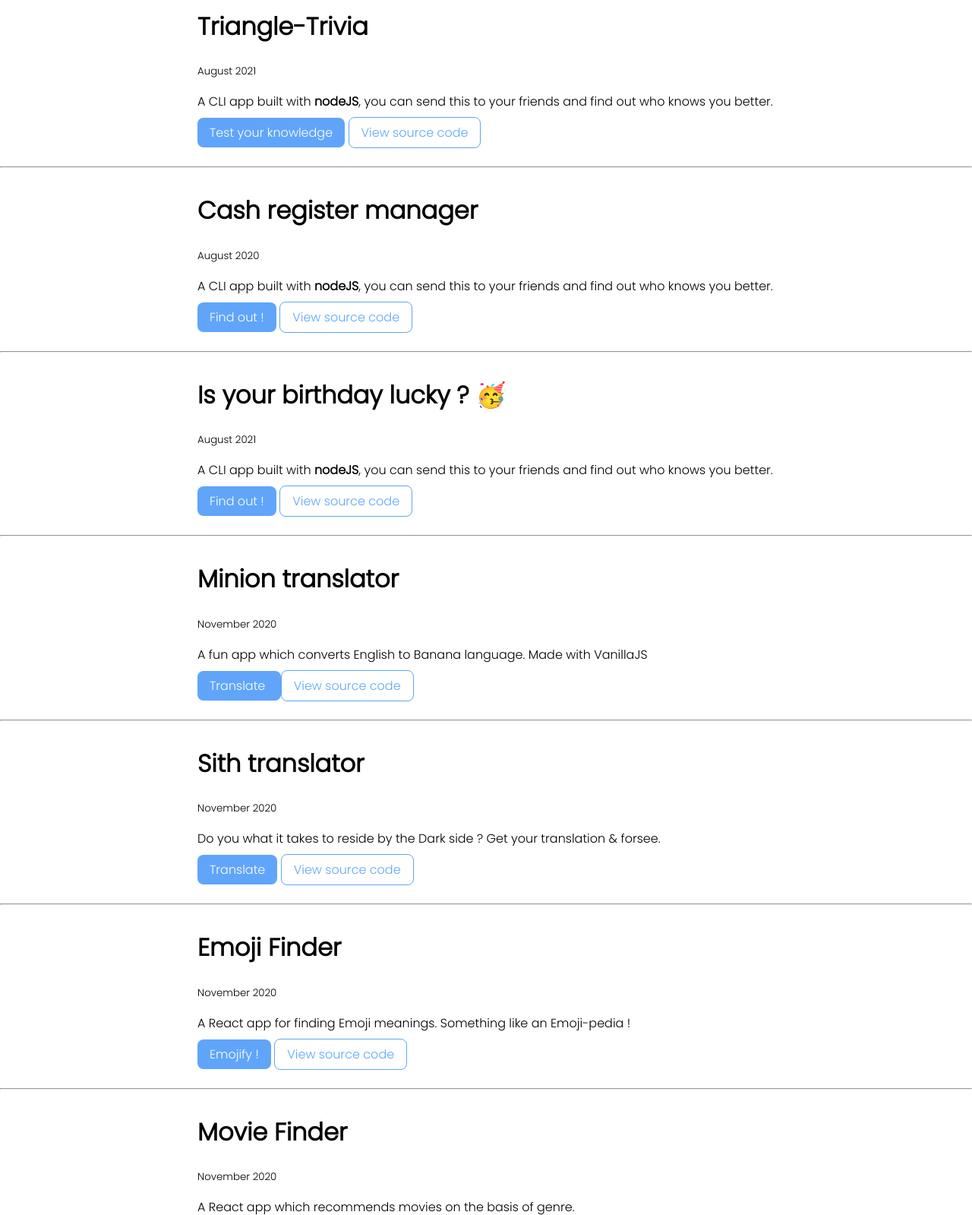
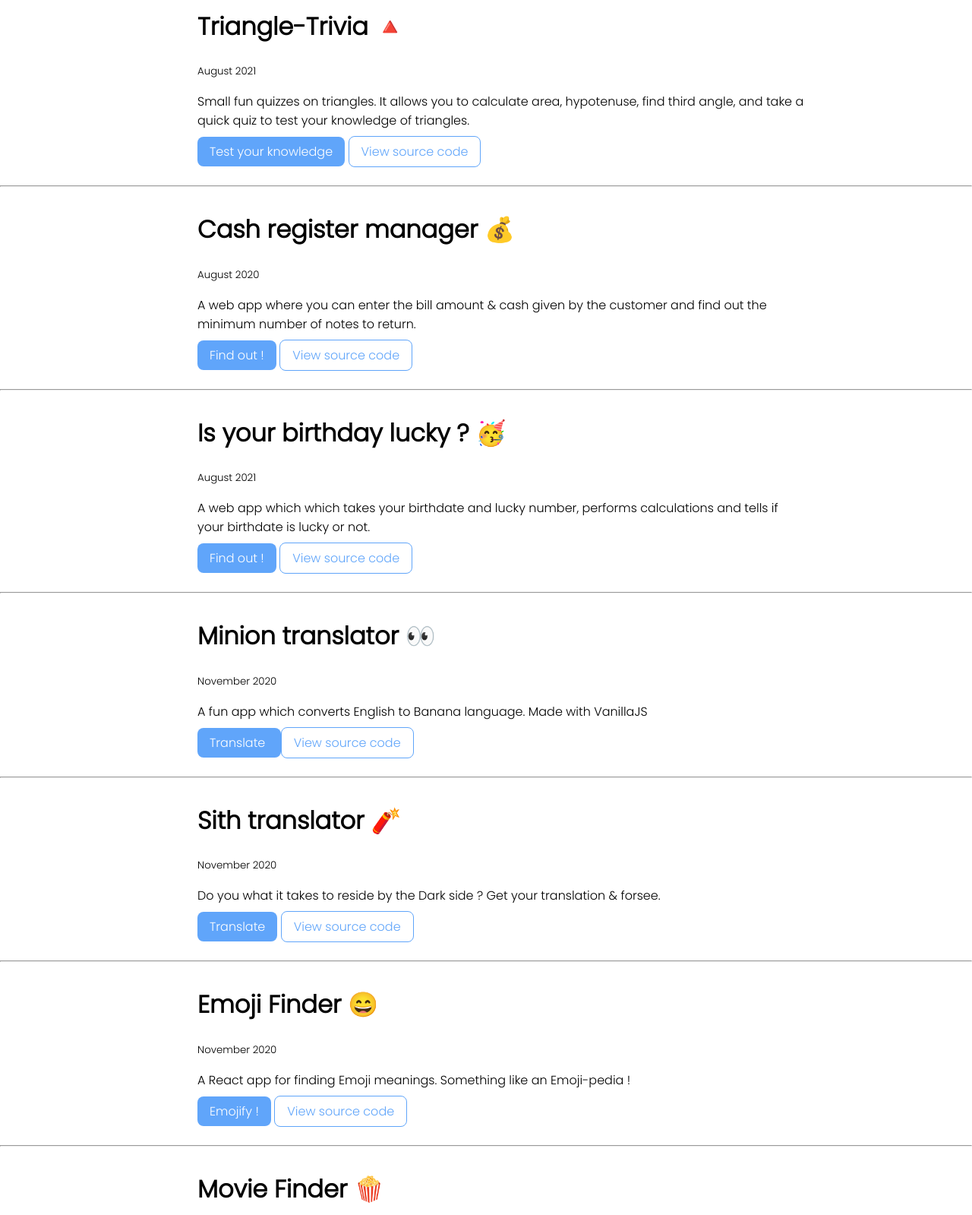
Before and after one commit to thenorthkun/Dhruv-Portfolio, a plain HTML site: page Projects.html in a window 1280 px wide. Shown: the part 1060-2659 px from the top of the page at 76% size. Drawn offline with Linux system fonts and the light colour scheme.

Commit message:
Update Projects.html

```diff
--- a/Projects.html
+++ b/Projects.html
@@ -65,9 +65,9 @@
     <ul class="list-non-bullet"reversed>
         <li>
             <div class="container-center">
-                <h1>Triangle-Trivia</h1>
+                <h1>Triangle-Trivia 🔺</h1>
                 <small>August 2021</small>
-                <p>A CLI app built with <strong>nodeJS</strong>, you can send this to your friends and find out who knows you better.</p>
+                <p>Small fun quizzes on triangles. It allows you to calculate area, hypotenuse, find third angle, and take a quick quiz to test your knowledge of triangles.</p>
 
                 <a class="First-link"href="https://triangle-trivia-app.netlify.app/">Test your knowledge</a>
                 <a class="Second-link"href="https://github.com/Dhruv-VINT/Triangle-Trivia">View source code</a>
@@ -82,9 +82,10 @@
     <ul class="list-non-bullet"reversed>
         <li>
             <div class="container-center">
-                <h1>Cash register manager</h1>
+                <h1>Cash register manager 💰</h1>
                 <small>August 2020</small>
-                <p>A CLI app built with <strong>nodeJS</strong>, you can send this to your friends and find out who knows you better.</p>
+                <p>A web app where you can enter the bill amount & cash given by the customer and
+                    find out the minimum number of notes to return.</p>
 
                 <a class="First-link"href="https://cash-register-manager1.netlify.app">Find out !</a>
                 <a class="Second-link"href="https://github.com/Dhruv-VINT/Cash-manager-register">View source code</a>
@@ -101,7 +102,8 @@
             <div class="container-center">
                 <h1>Is your birthday lucky ? 🥳</h1>
                 <small>August 2021</small>
-                <p>A CLI app built with <strong>nodeJS</strong>, you can send this to your friends and find out who knows you better.</p>
+
+                <p>A web app which which takes your birthdate and lucky number, performs calculations and tells if your birthdate is lucky or not.</p>
 
                 <a class="First-link"href="https://lucky-birthday-app1.netlify.app">Find out !</a>
                 <a class="Second-link"href="https://github.com/Dhruv-VINT/Is-your-Birthday-lucky">View source code</a>
@@ -116,7 +118,7 @@
     <ul class="list-non-bullet"reversed>
         <li>
             <div class="container-center">
-                <h1>Minion translator</h1>
+                <h1>Minion translator 👀</h1>
                 <small>November 2020</small>
                 <p>A fun app which converts English to Banana language. Made with VanillaJS</p>
                 <a class="First-link"href="https://minion-translator-neogcamp.netlify.app/">Translate </a>
@@ -132,7 +134,7 @@
     <ul class="list-non-bullet"reversed>
         <li>
             <div class="container-center">
-                <h1>Sith translator</h1>
+                <h1>Sith translator 🧨</h1>
                 <small>November 2020</small>
                 <p>Do you what it takes to reside by the Dark side ? Get your translation & forsee.</p>
                 <a class="First-link"href="https://sith-translator.netlify.app">Translate</a>
@@ -148,7 +150,7 @@
     <ul class="list-non-bullet"reversed>
         <li>
             <div class="container-center">
-                <h1>Emoji Finder</h1>
+                <h1>Emoji Finder 😄</h1>
                 <small>November 2020</small>
                 <p>A React app for finding Emoji meanings. Something like an Emoji-pedia !</p>
                 <a class="First-link"href="https://mefew.csb.app/">Emojify !</a>
@@ -164,7 +166,7 @@
     <ul class="list-non-bullet"reversed>
         <li>
             <div class="container-center">
-                <h1>Movie Finder</h1>
+                <h1>Movie Finder 🍿</h1>
                 <small>November 2020</small>
                 <p>A React app which recommends movies on the basis of genre.</p>
                 <a class="First-link"href="https://l6osy.csb.app">Get Movies</a>
@@ -196,7 +198,7 @@
     <ul class="list-non-bullet"reversed>
         <li>
             <div class="container-center">
-                <h1>The Journey</h1>
+                <h1>The Journey 🚴‍♂️</h1>
                 <small>December 2020</small>
                 <p>A seperate web app for documenting blogs on a personal space.</p>
                 <a class="First-link"href="https://the-journey-bydhruv.netlify.app/index.html">Check out !</a>
@@ -229,7 +231,7 @@
     <ul class="list-non-bullet"reversed>
         <li>
             <div class="container-center">
-                <h1>Football Trivia</h1>
+                <h1>Football Trivia ⚽</h1>
                 <small>November 2020</small>
                 <p>A CLI app built with <strong>nodeJS</strong>, you can send this to your friends and find out who knows you better.</p>
 
```
